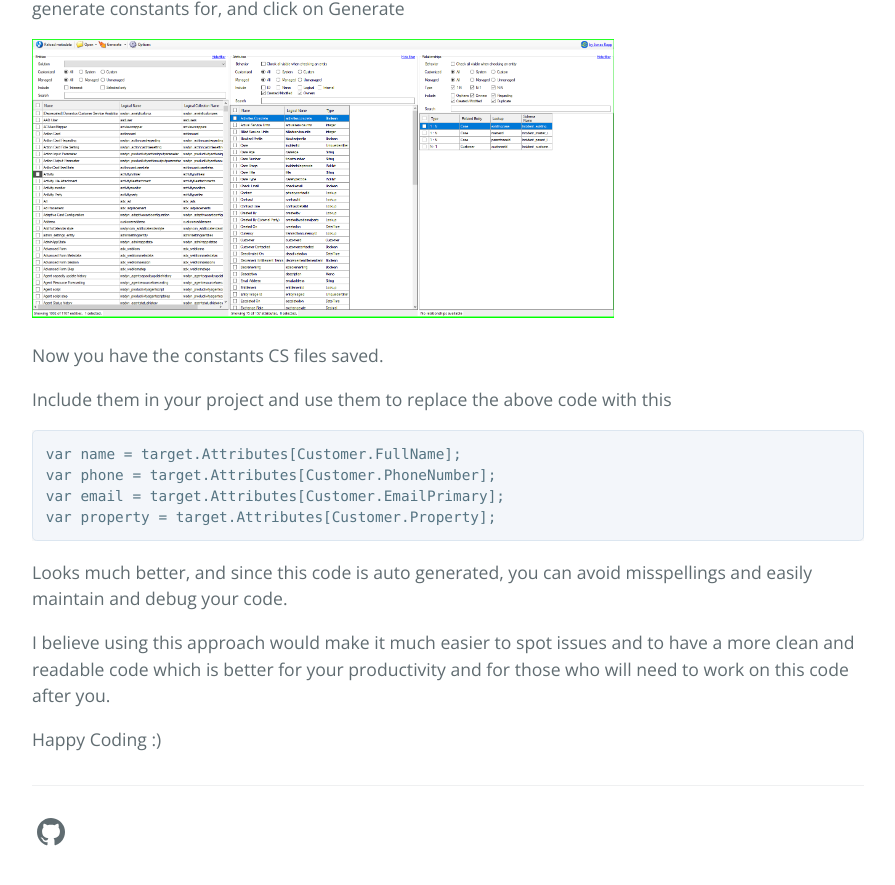
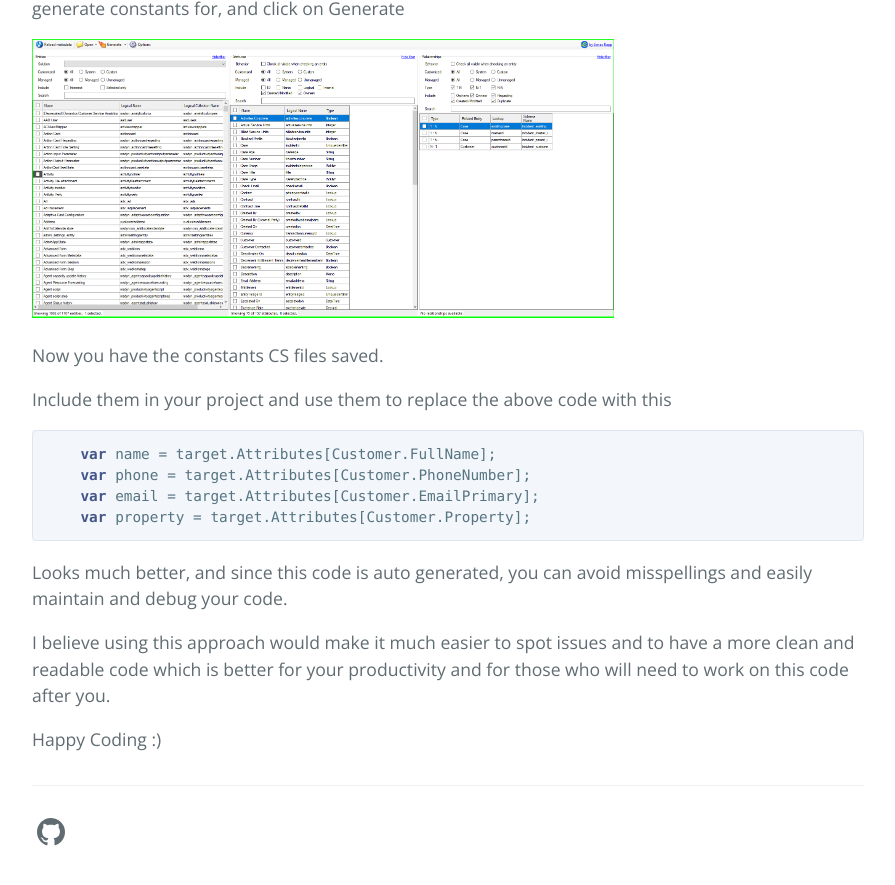
Before and after one commit to harryremon/blog, a Jekyll site: the page built from _posts/2023-02-22-using-late-bound-constants-to-remove-the-need-for-strings-in-crm-plugins-and-workflows.md, in a window 1280 px wide and 900 px high, scrolled down 1181 px. Shown: the top 885 px of the window, without its empty margins (192-1087 px from the left). Built offline with Jekyll 4.4.1, drawn with Linux system fonts in a browser that asks for light colours; some of the changed text lies outside the part shown.

Commit message:
Update 2023-02-22-using-late-bound-constants-to-remove-the-need-for-strings-in-crm-plugins-and-workflows.md

````diff
--- a/_posts/2023-02-22-using-late-bound-constants-to-remove-the-need-for-strings-in-crm-plugins-and-workflows.md
+++ b/_posts/2023-02-22-using-late-bound-constants-to-remove-the-need-for-strings-in-crm-plugins-and-workflows.md
@@ -6,12 +6,12 @@ categories: crm dynamics update
 ---
 
 Have you seen something like this before:
-
+```csharp
     var name = target.Attributes["abc_fullname"];
     var phone = target.Attributes["abc_phone"];
     var email = target.Attributes["emailaddress1"];
     var property = target.Attributes["abc_proprety"];
-
+```
 Did you spot the issue ?
 this code would throw an error because there's a misspelling in the "property" attribute logical name. Now imagine dealing with lots of attributes with complex names and never knowing if you have an issue until you run the code and the exception just jumps in your face.
 There is a better way to handle this so we can have a cleaner code which is easier to maintain and debug.
@@ -31,12 +31,12 @@ Now, Check the ones that you need to generate constants for, and click on Genera
 Now you have the constants CS files saved.
 
 Include them in your project and use them to replace the above code with this
-
+```csharp
     var name = target.Attributes[Customer.FullName];
     var phone = target.Attributes[Customer.PhoneNumber];
     var email = target.Attributes[Customer.EmailPrimary];
     var property = target.Attributes[Customer.Property];
-
+```
 Looks much better, and since this code is auto generated, you can avoid misspellings and easily maintain and debug your code.
 
 I believe using this approach would make it much easier to spot issues and to have a more clean and readable code which is better for your productivity and for those who will need to work on this code after you.
````
